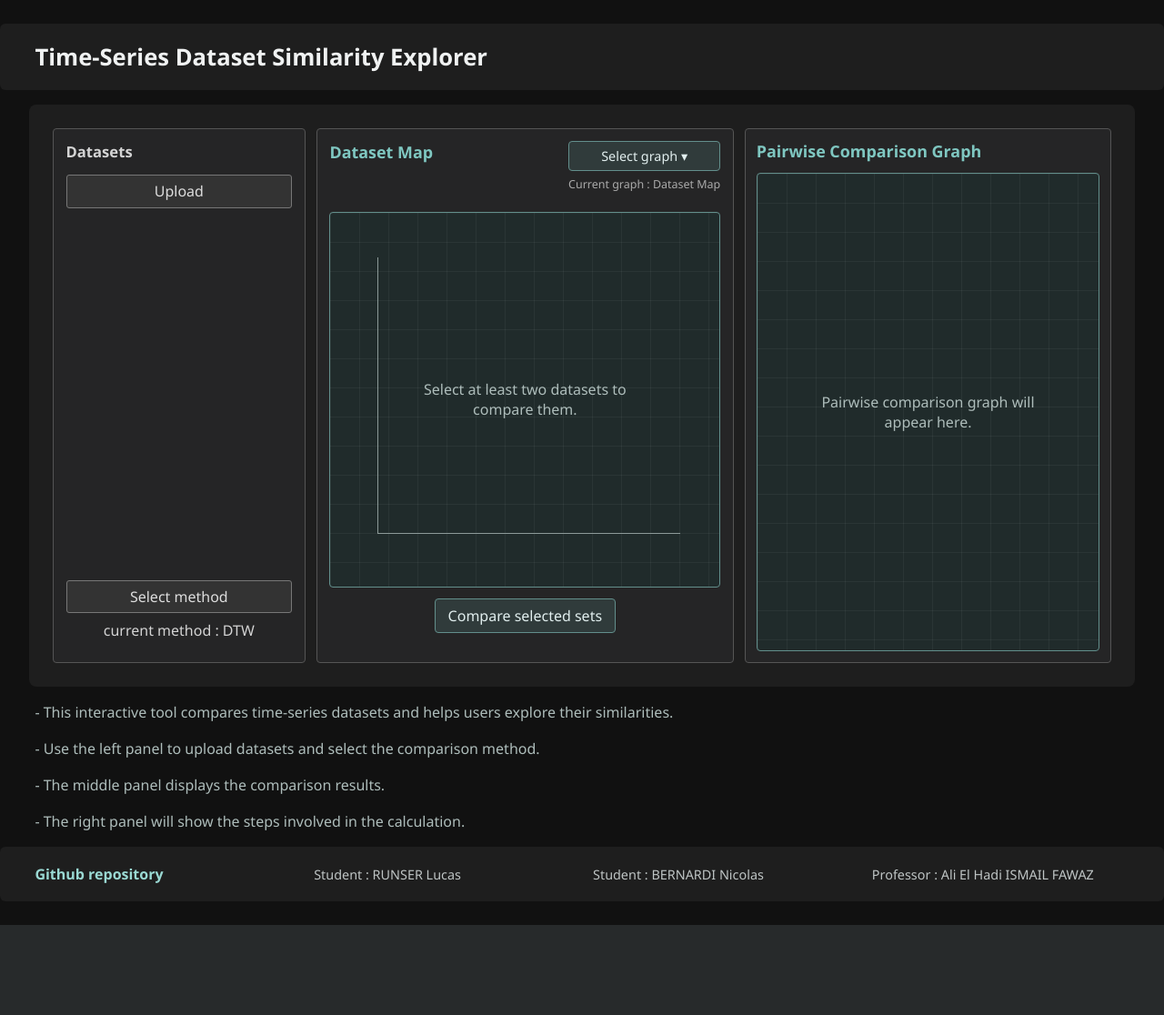
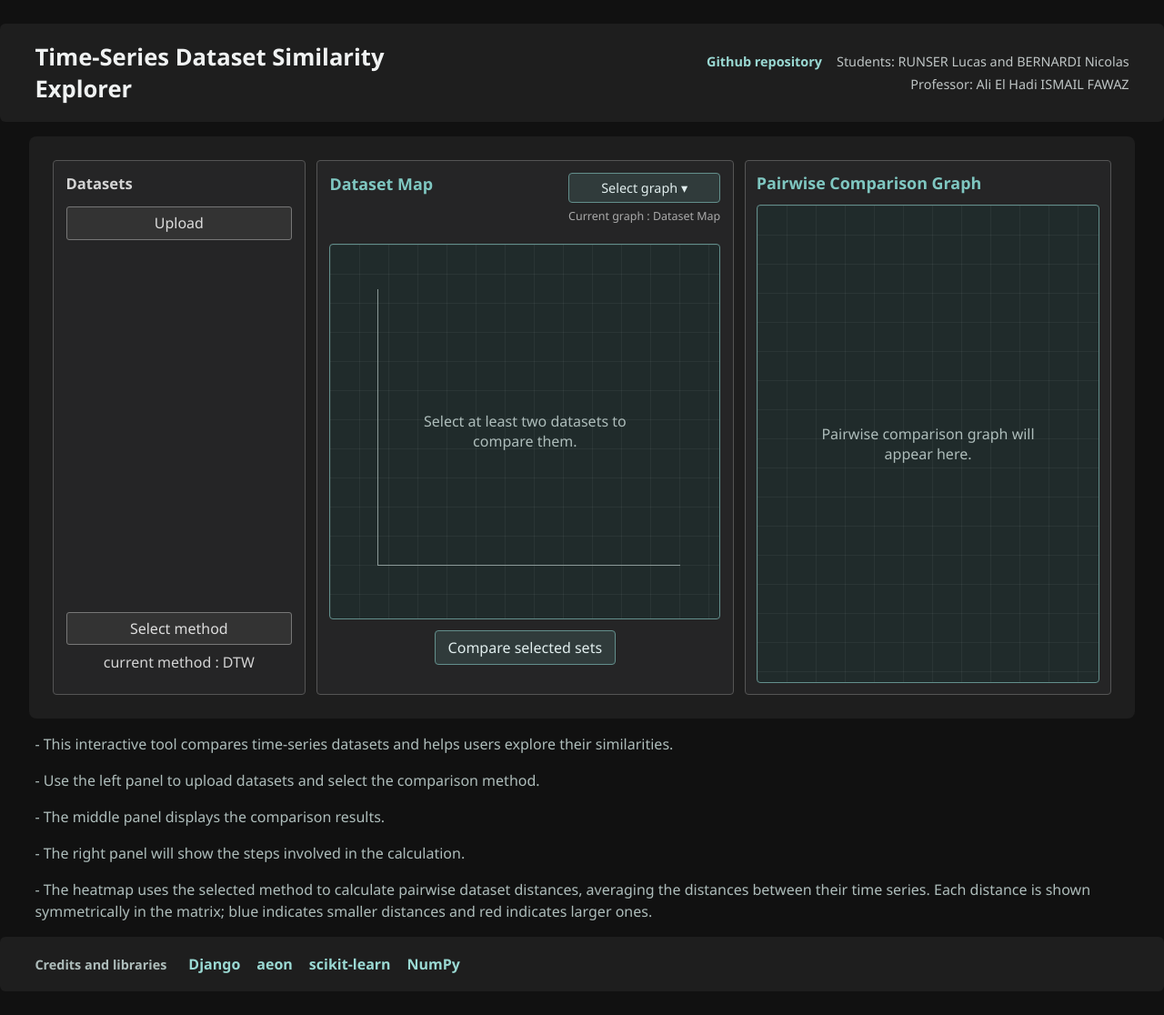
Before and after one commit to Naegi-UHA/time_series_visualization_comparison, a Django app: page / in a window 1280 px wide. Shown: the whole page at 91% size. Before the commit the page ends 1017 px from the top, so only its background shows below. Run offline with Django 5.2, Linux system fonts and the light colour scheme.

Commit message:
switched the credits from footer to header

```diff
--- a/core/static/core/css/style.css
+++ b/core/static/core/css/style.css
@@ -26,15 +26,32 @@ body {
 }
 
 .site-header {
+    display: flex;
+    align-items: center;
+    justify-content: space-between;
+    gap: 16px;
     padding: 1.5% 3%;
     border-radius: 6px;
     background: var(--page-bg);
 }
 .site-header h1 {
+    flex: 0 1 auto;
     margin: 0;
     color: #f0f2f2;
     font-size: clamp(20px, 2vw, 28px);
 }
+
+.project-info {
+    display: flex;
+    flex-wrap: wrap;
+    align-items: center;
+    justify-content: flex-end;
+    gap: 6px 16px;
+    color: #bfc5c5;
+    font-size: 0.9rem;
+}
+
+.project-info p { margin: 0; }
 
 .dashboard {
     display: grid;
@@ -60,22 +77,39 @@ body {
 .site-description p { margin: 0; }
 
 .site-footer {
-    display: grid;
-    grid-template-columns: repeat(4, minmax(0, 1fr));
+    display: flex;
+    flex-wrap: wrap;
     align-items: center;
-    gap: 1% 2%;
+    gap: 8px 24px;
     padding: 1.5% 3%;
     border-radius: 6px;
     background: var(--page-bg);
 }
 
-.site-footer a {
+.site-footer h2 {
+    margin: 0;
+    color: var(--muted);
+    font-size: 0.9rem;
+    font-weight: 600;
+}
+
+.site-footer a,
+.project-info a {
     color: #9ad9d3;
     font-weight: 600;
     text-decoration: none;
 }
-.site-footer a:hover { text-decoration: underline; }
-.site-footer p { margin: 0; color: #bfc5c5; font-size: 0.9rem; }
+.site-footer a:hover,
+.project-info a:hover { text-decoration: underline; }
+
+.library-credits {
+    display: flex;
+    flex-wrap: wrap;
+    gap: 8px 18px;
+    margin: 0;
+    padding: 0;
+    list-style: none;
+}
 
 .panel {
     min-width: 0;
@@ -457,6 +491,8 @@ body {
         height: auto;
         padding: 16px;
     }
+    .site-header { align-items: flex-start; flex-direction: column; padding: 14px; }
+    .project-info { justify-content: flex-start; }
     .dashboard {
         grid-template: auto / 1fr;
         gap: 12px;
@@ -465,5 +501,5 @@ body {
     }
     .panel { min-height: 30vh; }
     .site-description { gap: 1em; padding: 0; }
-    .site-footer { grid-template-columns: 1fr; gap: 12px; padding: 14px; }
+    .site-footer { align-items: flex-start; flex-direction: column; gap: 12px; padding: 14px; }
 }
--- a/core/templates/core/index.html
+++ b/core/templates/core/index.html
@@ -12,6 +12,13 @@
 <body>
     <header class="site-header">
         <h1>Time-Series Dataset Similarity Explorer</h1>
+        <div class="project-info">
+            <a href="https://github.com/Naegi-UHA/time_series_visualization_comparison" target="_blank" rel="noopener noreferrer">
+                Github repository
+            </a>
+            <p>Students: RUNSER Lucas and BERNARDI Nicolas</p>
+            <p>Professor: Ali El Hadi ISMAIL FAWAZ</p>
+        </div>
     </header>
     <div class="dashboard">
         <div class="panel left-panel">
@@ -103,15 +110,17 @@
         <p>- Use the left panel to upload datasets and select the comparison method.</p>
         <p>- The middle panel displays the comparison results.</p>
         <p>- The right panel will show the steps involved in the calculation.</p>
+        <p>- The heatmap uses the selected method to calculate pairwise dataset distances, averaging the distances between their time series. Each distance is shown symmetrically in the matrix; blue indicates smaller distances and red indicates larger ones.</p>
     </div>
 
     <footer class="site-footer">
-        <a href="https://github.com/Naegi-UHA/time_series_visualization_comparison" target="_blank" rel="noopener noreferrer">
-            Github repository
-        </a>
-        <p>Student : RUNSER Lucas</p>
-        <p>Student  : BERNARDI Nicolas</p>
-        <p>Professor : Ali El Hadi ISMAIL FAWAZ</p>
+        <h2>Credits and libraries</h2>
+        <ul class="library-credits">
+            <li><a href="https://www.djangoproject.com/" target="_blank" rel="noopener noreferrer">Django</a></li>
+            <li><a href="https://www.aeon-toolkit.org/" target="_blank" rel="noopener noreferrer">aeon</a></li>
+            <li><a href="https://scikit-learn.org/" target="_blank" rel="noopener noreferrer">scikit-learn</a></li>
+            <li><a href="https://numpy.org/" target="_blank" rel="noopener noreferrer">NumPy</a></li>
+        </ul>
     </footer>
 
     <form id="csrf-token-form" hidden>{% csrf_token %}</form>
```
